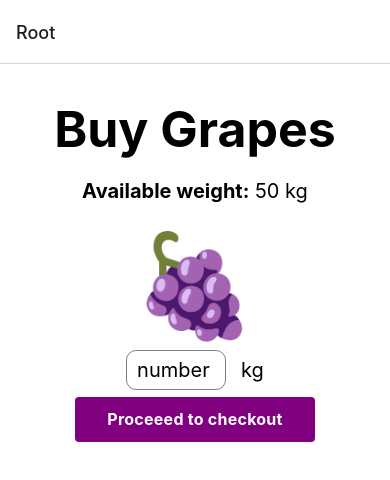
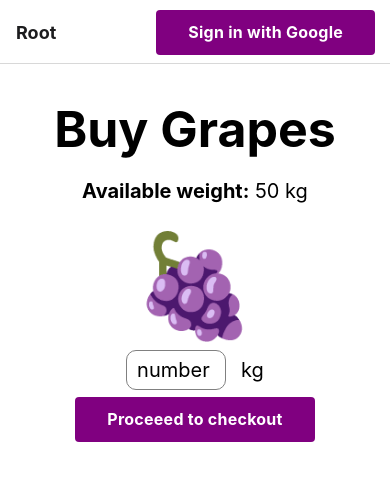
Before and after one commit to Hakeemmidan/expo-iaps-playground, a React Native app: screen / in a window 390 px wide. Shown: the top 480 px of the page. Built offline with nearby package versions, Linux system fonts and the light colour scheme; no server answers; what expo-linking would draw is missing.

Commit message:
Add right header (displays name and sign out button when signed-in, sign in button when signed-out)

```diff
--- a/App.tsx
+++ b/App.tsx
@@ -2,6 +2,7 @@ import Toast from 'react-native-toast-message';
 import { StatusBar } from 'expo-status-bar';
 import { SafeAreaProvider } from 'react-native-safe-area-context';
 
+import { AppContextProvider } from './contexts/AppContext';
 import useCachedResources from './hooks/useCachedResources';
 import useColorScheme from './hooks/useColorScheme';
 import Navigation from './navigation';
@@ -15,9 +16,11 @@ export default function App() {
   } else {
     return (
       <SafeAreaProvider>
-        <Navigation colorScheme={colorScheme} />
-        <StatusBar />
-        <Toast />
+        <AppContextProvider>
+          <Navigation colorScheme={colorScheme} />
+          <StatusBar />
+          <Toast />
+        </AppContextProvider>
       </SafeAreaProvider>
     );
   }
--- /dev/null
+++ b/contexts/AppContext.tsx
@@ -0,0 +1,39 @@
+import React from 'react';
+import { useState, createContext } from 'react';
+
+type AppContextProviderProps = {
+  children: React.ReactNode;
+};
+
+type AppContextState = {
+  currentUser: CurrentUser,
+};
+
+export type CurrentUser = {
+  uid: string,
+  displayName: string,
+  email: string,
+}
+
+const defaultState = {
+  state: {
+    currentUser: {
+      uid: '',
+      displayName: '',
+      email: '',
+    },
+  },
+  setState: (_state: AppContextState) => {},
+}
+
+export const AppContext = createContext(defaultState);
+
+export function AppContextProvider ({ children }: AppContextProviderProps) {
+  const [state, setState] = useState(defaultState.state);
+
+  return (
+    <AppContext.Provider value={{state, setState}}>
+      {children}
+    </AppContext.Provider>
+  );
+};
--- a/firebase.ts
+++ b/firebase.ts
@@ -12,11 +12,14 @@ const firebaseConfig: object = {
 // initialize firebase
 firebase.initializeApp(firebaseConfig);
 
+// auth object
 export const auth = firebase.auth();
 
-const provider = new firebase.auth.GoogleAuthProvider();
-provider.setCustomParameters({ prompt: 'select_account' });
-
-export const signInWithGoogle = () => auth.signInWithPopup(provider);
+// -- Helpers START --- //
+// Google OAuth
+const googleAuthProvider = new firebase.auth.GoogleAuthProvider();
+googleAuthProvider.setCustomParameters({ prompt: 'select_account' });
+export const signInWithGoogle = () => auth.signInWithPopup(googleAuthProvider);
+// -- Helpers END --- //
 
 export default firebase;
--- a/navigation/index.tsx
+++ b/navigation/index.tsx
@@ -5,14 +5,17 @@
  */
 import { NavigationContainer, DefaultTheme, DarkTheme } from '@react-navigation/native';
 import { createNativeStackNavigator } from '@react-navigation/native-stack';
-import * as React from 'react';
-import { ColorSchemeName } from 'react-native';
+import React, { useEffect, useContext } from 'react';
+import { Button, ColorSchemeName, StyleSheet } from 'react-native';
 
+import { AppContext, CurrentUser } from '../contexts/AppContext';
+import firebase, { auth, signInWithGoogle } from '../firebase';
 import { RootScreen } from '../screens/RootScreen';
 import { CheckoutScreen } from '../screens/CheckoutScreen';
 import { NotFoundScreen } from '../screens/NotFoundScreen';
 import { RootStackParamList } from '../types';
 import LinkingConfiguration from './LinkingConfiguration';
+import { PressableButton, Text, View } from '../components/Themed';
 
 export default function Navigation({ colorScheme }: { colorScheme: ColorSchemeName }) {
   return (
@@ -32,11 +35,59 @@ export default function Navigation({ colorScheme }: { colorScheme: ColorSchemeNa
 const Stack = createNativeStackNavigator<RootStackParamList>();
 
 function RootNavigator() {
+  const appCtx = useContext(AppContext);
+
+  useEffect(() => {
+    firebase.auth().onAuthStateChanged((authUser: any) => {
+      if (authUser) {
+        const { uid, displayName, email }: CurrentUser = authUser;
+        const shapedUser: CurrentUser = { uid, displayName, email };
+
+        appCtx.setState({...appCtx.state, currentUser: shapedUser});
+      } else {
+        appCtx.setState({...appCtx.state, currentUser: {uid: '', displayName: '', email: ''}});
+      }
+    })
+  }, []);
+
+  const HeaderRight = () => {
+    return (
+      <View style={styles.headerRight}>
+        {appCtx.state.currentUser.displayName ?
+        <View style={styles.greetingContainer}>
+          <Text style={styles.displayName}>{appCtx.state.currentUser.displayName}</Text>
+          <Button title='Sign out' onPress={() => auth.signOut()} />
+        </View>
+        : <PressableButton
+          title='Sign in with Google'
+          onPress={signInWithGoogle}
+        />}
+      </View>
+    );
+  };
+
   return (
-    <Stack.Navigator initialRouteName="Root">
+    <Stack.Navigator
+      screenOptions={{ headerTitleStyle: { fontWeight: 'bold' }, headerRight: () => <HeaderRight/> }}
+      initialRouteName="Root"
+    >
       <Stack.Screen name="Root" component={RootScreen} />
       <Stack.Screen name="Checkout" component={CheckoutScreen} />
       <Stack.Screen name="NotFound" component={NotFoundScreen} options={{ title: 'Oops!' }} />
     </Stack.Navigator>
   );
 }
+
+const styles = StyleSheet.create({
+  headerRight: {
+    marginRight: 15,
+  },
+  greetingContainer: {
+    flex: 1,
+    flexDirection: 'row',
+    alignItems: 'center',
+  },
+  displayName: {
+    marginRight: 10,
+  }
+});
--- a/screens/CheckoutScreen.tsx
+++ b/screens/CheckoutScreen.tsx
@@ -1,26 +1,15 @@
-import { useState, useEffect } from 'react';
 import { StyleSheet } from 'react-native';
 
-import firebase from '../firebase';
 import { ScreenWrapper } from '../components/ScreenWrapper';
 import { PressableButton, Text } from '../components/Themed';
 import { RootStackScreenProps } from '../types';
 import { signInWithGoogle } from '../firebase';
 
 export function CheckoutScreen({ navigation, route }: RootStackScreenProps<'Checkout'>) {
-  const [user, setUser] = useState({});
-
-  useEffect(() => {
-    firebase.auth().onAuthStateChanged((authUser: any) => {
-      setUser(authUser);
-    })
-  }, []);
-
   return (
     <ScreenWrapper>
       <Text>
         Hello world! You want to checkout {route.params.grapeQty} kg of grapes 😋
-        {JSON.stringify(user)}
       </Text>
       <PressableButton
         title='Sign in with Google'
```
